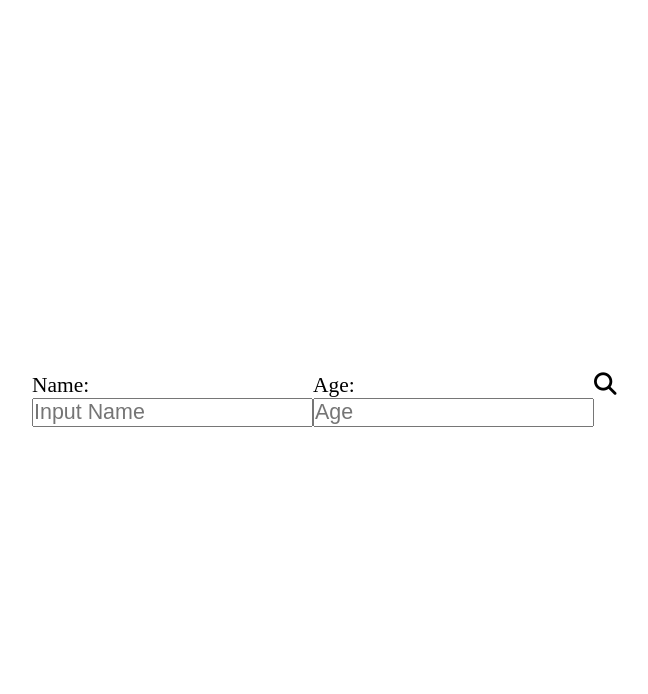
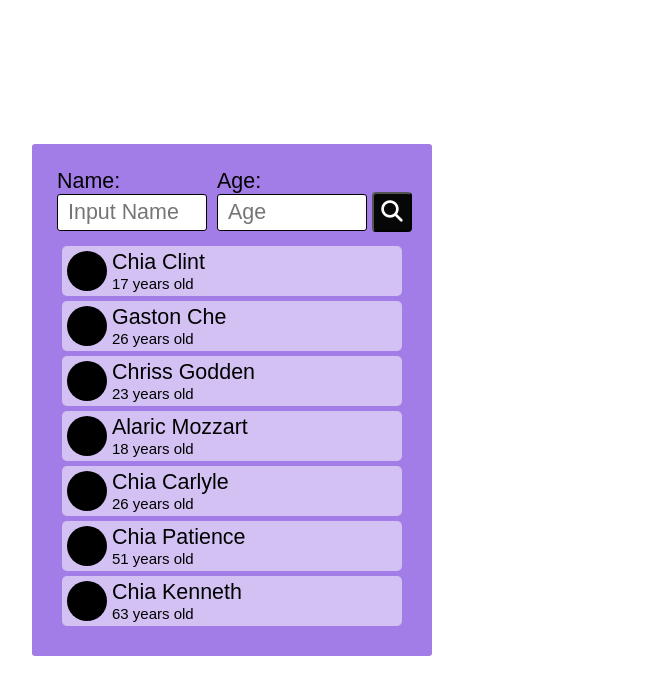
Before and after one commit to clint360/searchusersJS, a plain HTML site: page index.html in a window 1280 px wide. Shown: the whole page, without its empty margins (408-1056 px from the left). Drawn offline with Linux system fonts and the light colour scheme; a web font is replaced by a local one.

Commit message:
finished the styling

```diff
--- a/assets/styles/style.css
+++ b/assets/styles/style.css
@@ -10,13 +10,68 @@ body {
   align-items: center;
   justify-content: center;
   height: 100vh;
+  font-family: "Poppins", sans-serif;
 }
 
 #main {
   width: 400px;
+  background: rgb(162, 124, 231);
+  padding: 20px;
+  border-radius: 3px;
 }
 
 #to-input {
   display: flex;
   width: 100%;
 }
+
+input {
+  width: 150px;
+  margin: auto;
+  border-radius: 3px;
+  border: 1px solid #000;
+  padding: 5px 10px;
+}
+
+.search {
+  display: flex;
+  justify-content: center;
+  align-items: center;
+  width: 200px;
+  padding: 5px;
+  border-radius: 4px;
+  background: rgb(8, 7, 7);
+  color: #fff;
+  height: 40px;
+  margin-top: 28px;
+}
+
+#results {
+  padding: 5px;
+}
+
+p {
+  font-size: 15px;
+}
+
+h4 {
+  font-weight: 540;
+}
+
+.searchresultcontainer {
+  display: flex;
+  flex-direction: row;
+  align-items: center;
+  margin: 5px;
+  border-radius: 5px;
+  background: rgba(253, 253, 253, 0.534);
+  font-size: 100%;
+}
+
+.circle {
+  background: black;
+  width: 40px;
+  height: 40px;
+  margin: 5px;
+  border-radius: 50%;
+}
--- a/index.html
+++ b/index.html
@@ -7,22 +7,72 @@
   <title>Search Prop</title>
   <link rel="stylesheet" href="https://cdnjs.cloudflare.com/ajax/libs/font-awesome/6.2.0/css/all.min.css">
   <link rel="stylesheet" href="assets/styles/style.css">
+  <link rel="stylesheet" href="https://fonts.googleapis.com/css?family=Sofia">
 </head>
 <body>
   <section id="main">
-    <section id="to-input">
-      <div class="name">
+    <form id="to-input">
+      <div class="name" style="margin: 5px;">
       <legend>Name:</legend>
       <input type="text" placeholder="Input Name">
     </div>
-      <div class="age">
+      <div class="age" style="margin: 5px;">
       <legend>Age:</legend>
       <input type="text" placeholder="Age">
     </div>
-      <div class="search"><p><i class="fa-solid fa-magnifying-glass"></i></p></div>
-    </section>
+      <button class="search" type="submit"><i class="fa-solid fa-magnifying-glass"></i></button>
+  </form>
   <section id="results">
-
+  <div class="searchresultcontainer">
+    <div class="circle"></div>
+    <div class="name-age">
+      <h4>Chia Clint</h4>
+      <p>17 years old</p>
+    </div>
+  </div>
+  <div class="searchresultcontainer">
+    <div class="circle"></div>
+    <div class="name-age">
+      <h4>Gaston Che </h4>
+      <p>26 years old</p>
+    </div>
+  </div>
+  <div class="searchresultcontainer">
+    <div class="circle"></div>
+    <div class="name-age">
+      <h4>Chriss Godden </h4>
+      <p>23 years old </p>
+    </div>
+  </div>
+  <div class="searchresultcontainer">
+    <div class="circle"></div>
+    <div class="name-age">
+      <h4>Alaric Mozzart</h4>
+      <p>18 years old </p>
+    </div>
+  </div>
+  <div class="searchresultcontainer">
+    <div class="circle"></div>
+    <div class="name-age">
+      <h4>Chia Carlyle </h4>
+      <p>26 years old </p>
+    </div>
+  </div>
+  <div class="searchresultcontainer">
+    <div class="circle"></div>
+    <div class="name-age">
+      <h4>Chia Patience</h4>
+      <p>51 years old </p>
+    </div>
+  </div>
+  <div class="searchresultcontainer">
+    <div class="circle"></div>
+    <div class="name-age">
+      <h4>Chia Kenneth </h4>
+      <p>63 years old </p>
+    </div>
+  </div>
   </section>
 </body>
+<script src="assets/scripts/users.js"></script>
 </html>
```
